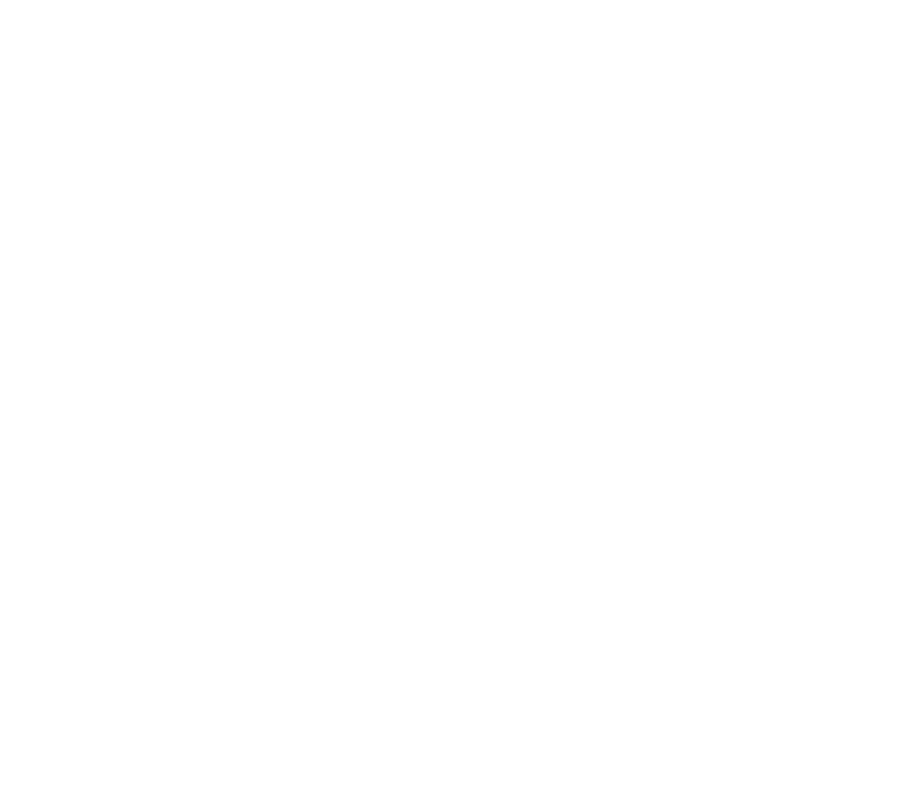
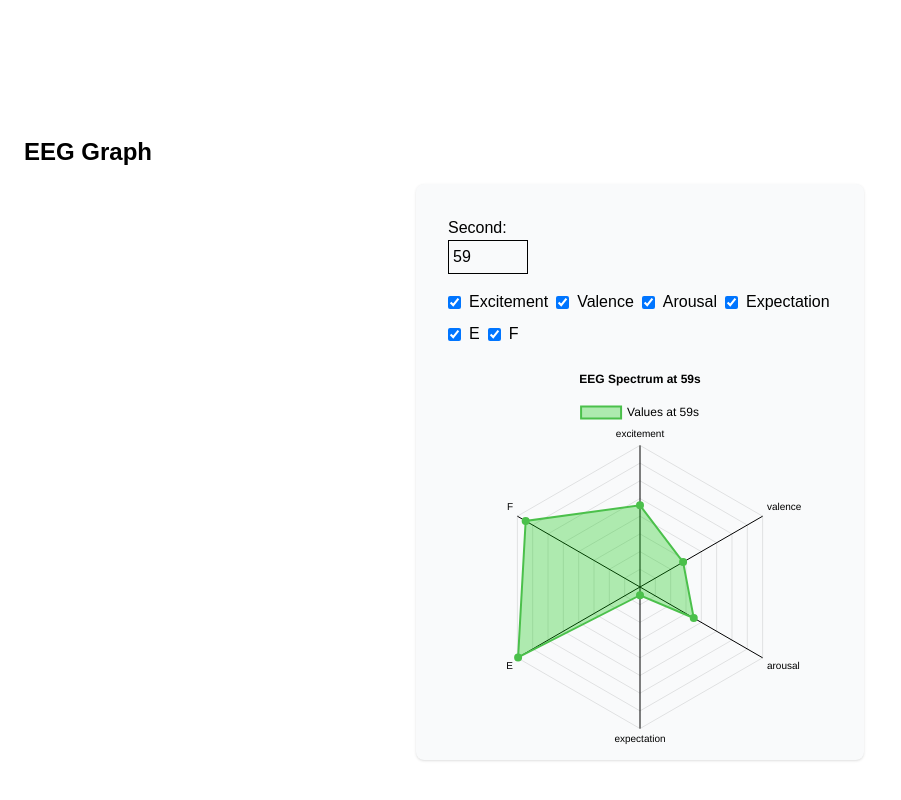
Before and after one commit to yukkki7/eeg-cloud-frontend, a Next.js app: page / in a window 1280 px wide. Shown: the part 680-1480 px from the top of the page, without its empty margins (0-901 px from the left). Before the commit the page ends 800 px from the top, so only its background shows below. Built offline with nearby package versions, Linux system fonts and the light colour scheme.

Commit message:
add polygon EEG Graph

```diff
--- a/src/app/page.tsx
+++ b/src/app/page.tsx
@@ -1,38 +1,33 @@
 "use client";
-
-// import { useRouter } from "next/navigation";
-
-// export default function WelcomePage() {
-//   const router = useRouter();
-
-//   return (
-//     <div className="h-screen flex flex-col items-center justify-center space-y-6 bg-gray-100">
-//       <h1 className="text-4xl font-bold text-blue-700">Welcome to EEG Cloud</h1>
-//       <p className="text-lg text-gray-700">
-//         Your brain data, visualized and understood.
-//       </p>
-
-//       <button
-//         onClick={() => router.push("/flow/account/login")}
-//         className="px-6 py-2 bg-blue-600 text-white rounded hover:bg-blue-700"
-//       >
-//         Get Started
-//       </button>
-//     </div>
-//   );
-// }
-
-
-
-
 import { EEGChart } from "@/components/EEGChart";
+import { EEGPolygonChart } from "@/components/EEGPolygonChart";
 
 export default function ParticipantInfoPage() {
   return (
-    <div className="p-6 bg-white min-h-screen">
-      <div className="w-full h-96">
-        <EEGChart />
-      </div>
+    <div className="px-6 pt-4 pb-6 bg-white min-h-screen space-y-16">
+      {/* Line chart section */}
+      <section>
+        <h1 className="text-2xl font-bold mb-4 text-black">EEG Line Plot</h1>
+        <div className="relative w-full max-w-4xl mx-auto h-[36rem] bg-gray-50 p-4 rounded-lg shadow-sm">
+          <EEGChart />
+        </div>
+      </section>
+
+      {/* Spacer */}
+      <div className="h-12" />
+
+      {/* Polygon chart section */}
+      <section>
+        <h1 className="text-2xl font-bold mb-4 text-black">
+          EEG Graph
+        </h1>
+        <div className="relative w-full max-w-md mx-auto h-[36rem] bg-gray-50 p-4 rounded-lg shadow-sm">
+          <EEGPolygonChart />
+        </div>
+      </section>
+
+      {/* Bottom padding */}
+      <div className="h-20" />
     </div>
   );
 }
--- a/src/components/EEGChart.tsx
+++ b/src/components/EEGChart.tsx
@@ -15,6 +15,7 @@
 } from "chart.js";
 
 import { mockEEG } from "../data/mockEEG";
+// import { mock6D } from "../data/mockEEG6";
 import { parseEEGColumnar } from "../data/parseEEG";
 import type { EEGRawData } from "../data/types";
 
--- /dev/null
+++ b/src/components/EEGPolygonChart.tsx
@@ -0,0 +1,139 @@
+"use client";
+import React, { FC, useState, useMemo } from "react";
+import {
+  Chart as ChartJS,
+  RadialLinearScale,
+  PointElement,
+  LineElement,
+  RadarController,
+  Title,
+  Tooltip,
+  Legend,
+  Filler,
+  ChartData,
+} from "chart.js";
+import { Radar } from "react-chartjs-2";
+
+import { mock6D } from "../data/mockEEG6";
+import { parseEEGColumnar } from "../data/parseEEG";
+import type { EEGRawData } from "../data/types";
+
+// register modules
+// register modules
+ChartJS.register(
+  RadialLinearScale,
+  PointElement,
+  LineElement,
+  RadarController,
+  Title,
+  Tooltip,
+  Legend,
+  Filler
+);
+
+export const EEGPolygonChart: FC = () => {
+  const raw: EEGRawData = mock6D;
+  const { labels = [], datasets: allDatasets } = parseEEGColumnar(raw);
+  const channelNames = allDatasets.map((ds) => ds.label as string);
+  const maxSecs = labels.length - 1;
+
+  // state for channel selection
+  const [selected, setSelected] = useState<Record<string, boolean>>(
+    Object.fromEntries(channelNames.map((name) => [name, true]))
+  );
+  const selectedCount = useMemo(
+    () => Object.values(selected).filter((v) => v).length,
+    [selected]
+  );
+
+  // state for second index
+  const [sec, setSec] = useState(maxSecs);
+
+  // handle toggle with min/max enforcement
+  const toggleChannel = (name: string) => {
+    const isSelected = selected[name];
+    // prevent deselect if count <=3
+    if (isSelected && selectedCount <= 3) return;
+    // prevent select if count >=6
+    if (!isSelected && selectedCount >= 6) return;
+    setSelected((prev) => ({ ...prev, [name]: !isSelected }));
+  };
+
+  const datasets = allDatasets.filter((ds) => selected[ds.label as string]);
+
+  // prepare radar data for selected second
+  const radarData: ChartData<"radar"> = {
+    labels: datasets.map((ds) => ds.label as string),
+    datasets: [
+      {
+        label: `Values at ${sec}s`,
+        data: datasets.map((ds) => (ds.data as number[])[sec]),
+        backgroundColor: "rgba(0, 200, 0, 0.3)", // lighter green fill,
+        borderColor: "rgba(75, 192, 75, 1)",
+        borderWidth: 2,
+        fill: true,
+        pointBackgroundColor: "rgba(75, 192, 75, 1)",
+      },
+    ],
+  };
+
+  const options = {
+    responsive: true,
+    plugins: {
+      legend: { position: "top" as const, labels: { color: "black" } },
+      title: {
+        display: true,
+        text: `EEG Spectrum at ${sec}s`,
+        color: "black" as const,
+      },
+    },
+    scales: {
+      r: {
+        angleLines: { color: "black" },
+        grid: { color: "rgba(0,0,0,0.1)" },
+        ticks: { display: false },
+        pointLabels: { color: "black" },
+      },
+    },
+  };
+
+  return (
+    <div className="w-full max-w-md mx-auto p-4 space-y-4">
+      {/* controls */}
+      <div className="flex flex-wrap gap-4">
+        <div className="flex flex-col">
+          <label className="font-medium text-black">Second:</label>
+          <input
+            type="number"
+            min={0}
+            max={maxSecs}
+            value={sec}
+            onChange={(e) =>
+              setSec(Math.max(0, Math.min(maxSecs, Number(e.target.value))))
+            }
+            className="border p-1 w-20 text-black"
+          />
+        </div>
+        <div className="flex flex-wrap gap-2">
+          {channelNames.map((name) => (
+            <label key={name} className="inline-flex items-center space-x-2">
+              <input
+                type="checkbox"
+                checked={selected[name]}
+                onChange={() => toggleChannel(name)}
+                disabled={
+                  (selected[name] && selectedCount <= 3) ||
+                  (!selected[name] && selectedCount >= 6)
+                }
+              />
+              <span className="text-black capitalize">{name}</span>
+            </label>
+          ))}
+        </div>
+      </div>
+
+      {/* radar chart */}
+      <Radar data={radarData} options={options} />
+    </div>
+  );
+};
--- /dev/null
+++ b/src/data/mockEEG6.ts
@@ -0,0 +1,34 @@
+import { bufferToColumnar } from "./parseEEG";
+import type { EEGRawData } from "./types";
+
+/**
+ * mock6DBuffer
+ * Raw buffer with 6 channels per row (4 original metrics + 2 extra channels)
+ * Values randomized in [0, 1)
+ */
+export const mock6DBuffer: number[][] = Array.from({ length: 60 }, () =>
+  Array.from({ length: 6 }, () => Math.random())
+);
+
+/**
+ * channelNames6D
+ * First four are original channels; E/F are placeholders for extras
+ */
+export const channelNames6D: [
+  "excitement",
+  "valence",
+  "arousal",
+  "expectation",
+  string,
+  string
+] = ["excitement", "valence", "arousal", "expectation", "E", "F"];
+
+/**
+ * mock6D
+ * Columnar EEG data with 6 dimensions, sampling at 1 Hz (1 second per point)
+ */
+export const mock6D: EEGRawData = bufferToColumnar({
+  buffer: mock6DBuffer,
+  fs: 1,
+  channelNames: channelNames6D,
+});
```
